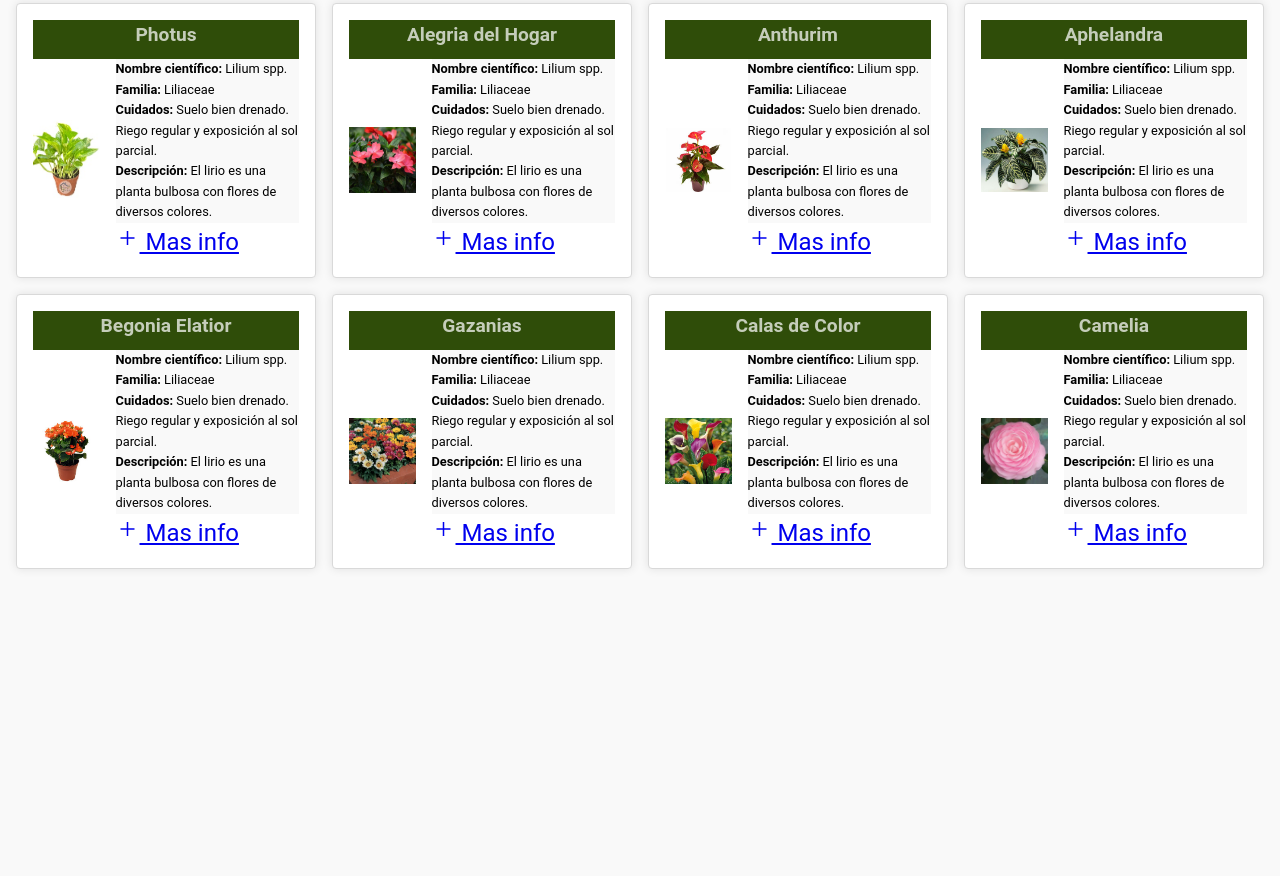
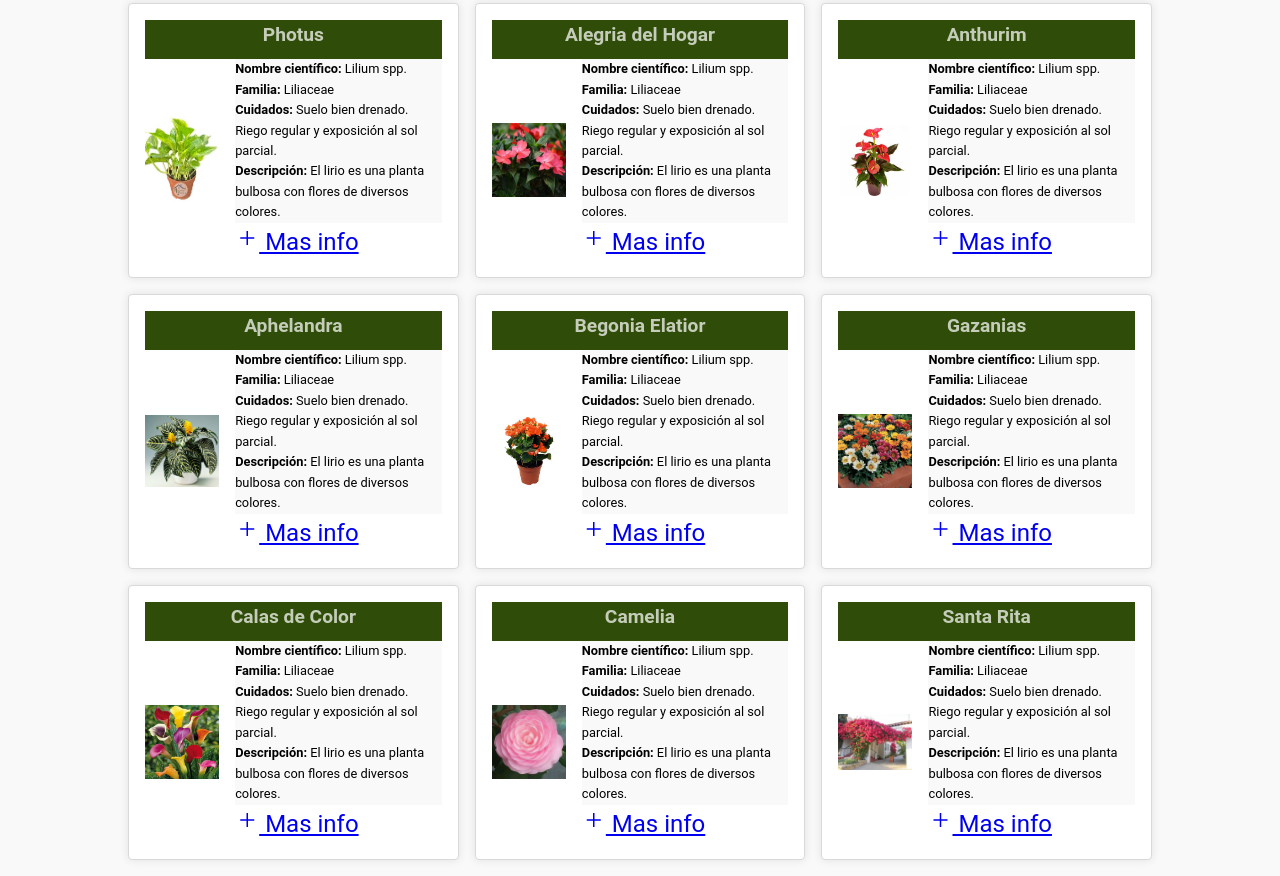
Before and after one commit to marcospopovich/Potrero-Digital-TP-FINAL, a plain HTML site: page index.html in a window 1280 px wide. Shown: the part 1015-1891 px from the top of the page. Before the commit the page ends 1600 px from the top, so only its background shows below. Drawn offline with nearby package versions, Linux system fonts and the light colour scheme.

Commit message:
layout 81%

```diff
--- a/css/style.css
+++ b/css/style.css
@@ -163,9 +163,11 @@ h2 {
 }
 main {
   display: grid;
-  grid-template-columns: repeat(auto-fit, minmax(300px, 1fr));
+  grid-template-columns:  1fr 1fr 1fr;
   gap: 1rem;
   padding: 1rem;
+  max-width: 80%;
+  margin: auto;
 }
 
 /*ICONOS*/
--- a/index.html
+++ b/index.html
@@ -281,6 +281,33 @@
       </section>
 
       <!-- Fin Card8 -->
+       <!-- Card9 -->
+       <section class="plant-card">
+        <div class="card-barra">
+          <h2>Santa Rita</h2>
+        </div>
+
+        <div class="plant-info">
+          <img src="./img/plantas/santa-rita.jpg" alt="anturio" />
+          <ul>
+            <li><strong>Nombre científico:</strong> Lilium spp.</li>
+            <li><strong>Familia:</strong> Liliaceae</li>
+            <li>
+              <strong>Cuidados:</strong> Suelo bien drenado. Riego regular y
+              exposición al sol parcial.
+            </li>
+            <li>
+              <strong>Descripción:</strong> El lirio es una planta bulbosa con
+              flores de diversos colores.
+            </li>
+            <a href="#"><span class="material-symbols-outlined">
+              add
+              </span> Mas info</a>
+          </ul>
+        </div>
+      </section>
+
+      <!-- Fin Card9-->
 
     </main>
     </div>
```
